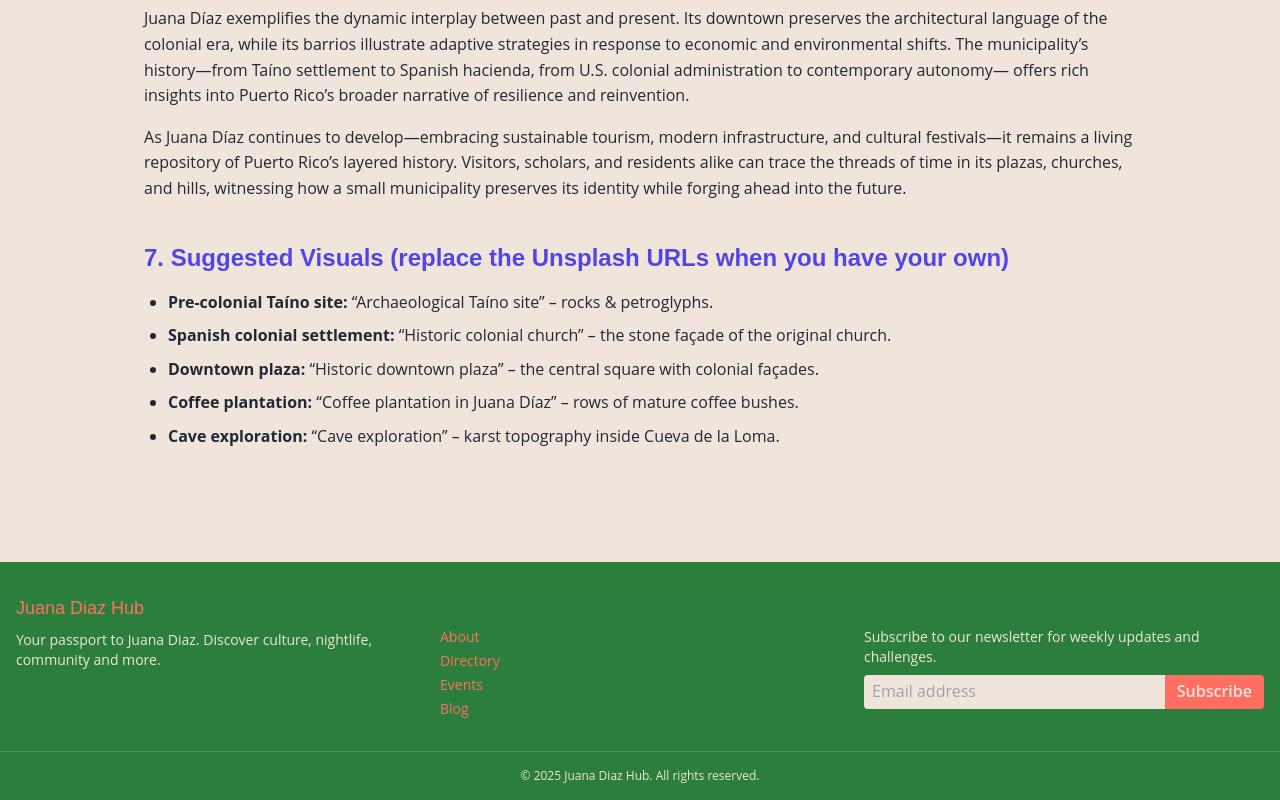
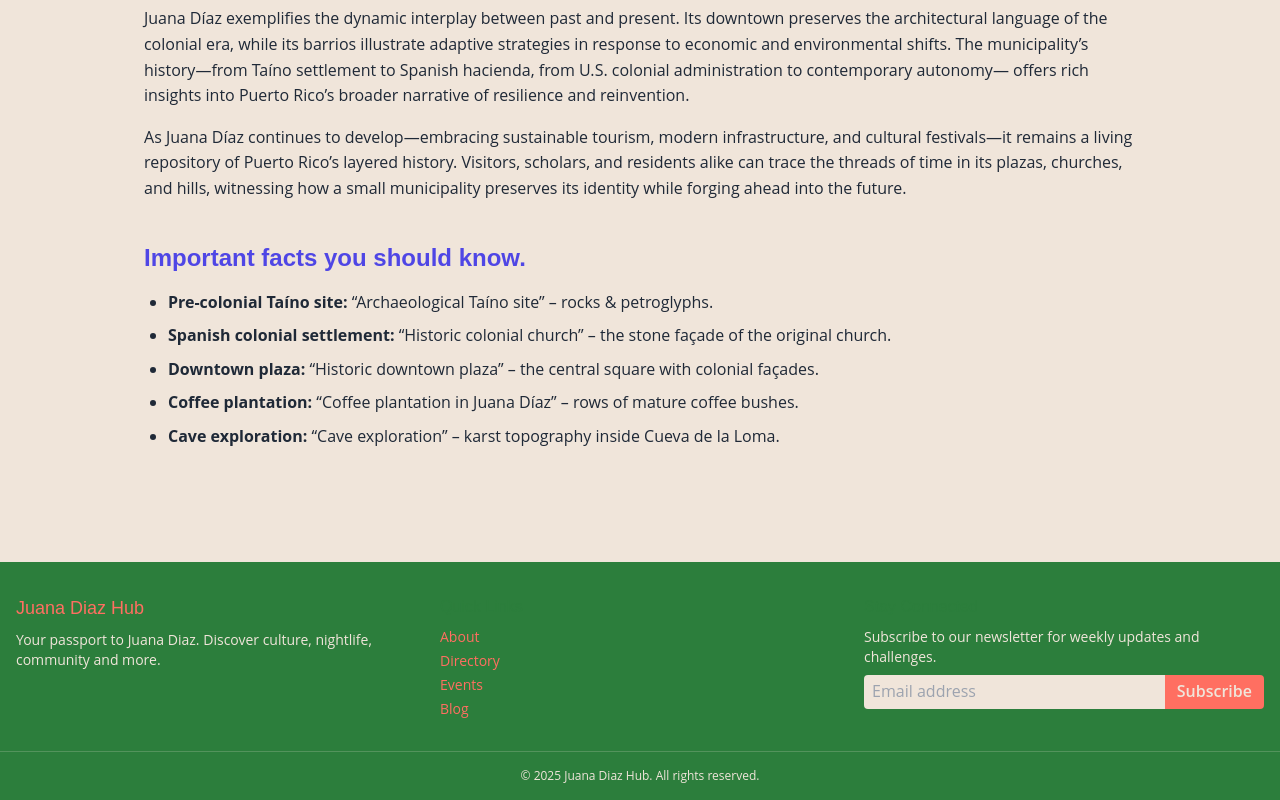
Before and after one commit to LAUG501/JUANA-DIAZ-HUB, a Next.js app: page /about-us/juana-diaz in a window 1280 px wide. Shown: the part 6426-7226 px from the top of the page. Built offline with nearby package versions, Linux system fonts and the light colour scheme.

Commit message:
page.jsx

```diff
--- a/src/app/about-us/juana-diaz/page.jsx
+++ b/src/app/about-us/juana-diaz/page.jsx
@@ -213,7 +213,7 @@ export default function JuanaDiazAbout() {
       {/* 7. Suggested Visuals */}
       <section className="space-y-4">
         <h2 className="text-2xl font-semibold text-indigo-600">
-          7. Suggested Visuals (replace the Unsplash URLs when you have your own)
+         Important facts you should know.
         </h2>
         <ul className="list-disc pl-6 space-y-2">
           <li>
```
